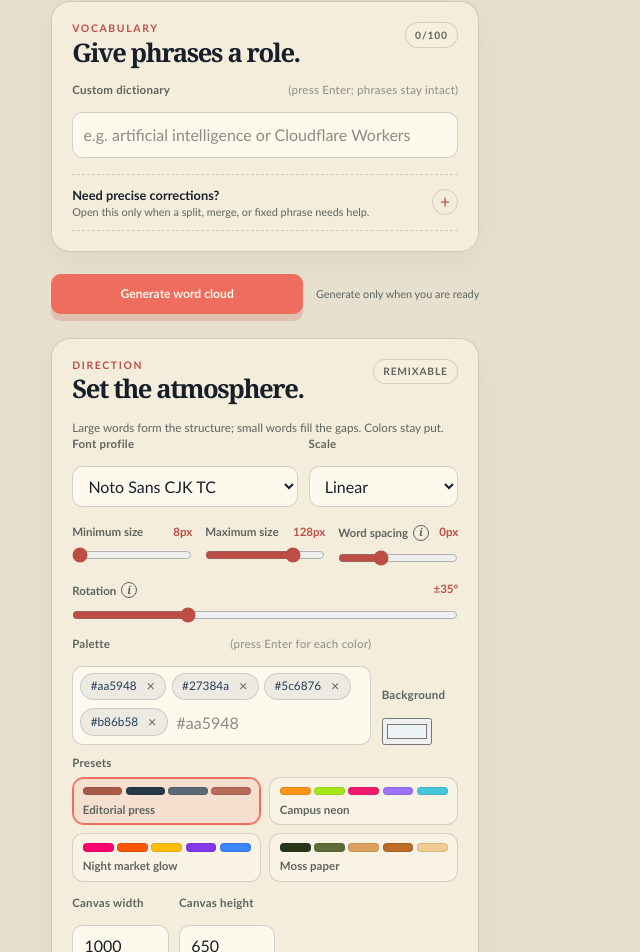
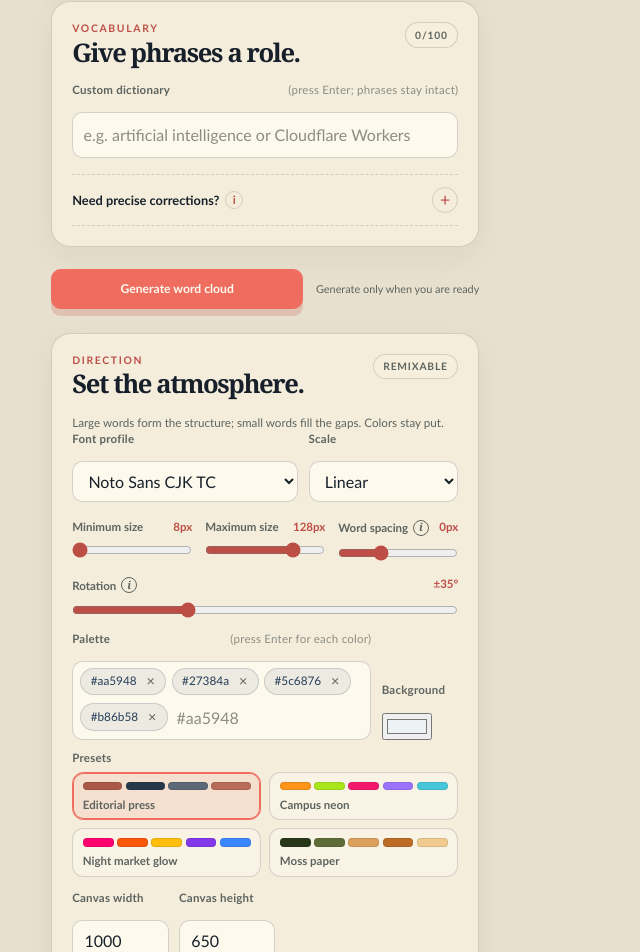
Before and after one commit to dytsou/wordcloud, a React (Vite) app: page / in a window 1280 px wide. Shown: the part 767-1719 px from the top of the page, without its empty margins (0-640 px from the left). Built offline with nearby package versions, Linux system fonts and the light colour scheme.

Commit message:
chore: put the description into info

```diff
--- a/src/components/TokenRulesPanel.tsx
+++ b/src/components/TokenRulesPanel.tsx
@@ -119,21 +119,33 @@ export function TokenRulesPanel({
         />
       </div>
 
+      <div className="precision-disclosure-row">
         <button
           className="precision-disclosure"
           type="button"
           aria-expanded={isPrecisionOpen}
           aria-controls="precision-rules"
+          aria-describedby="precision-open-hint"
           onClick={() => setIsPrecisionOpen((open) => !open)}
         >
-        <span>
+          <span className="precision-disclosure-copy">
             <strong>{t("precisionOpen")}</strong>
-          <small>{t("precisionOpenHint")}</small>
+            <span
+              className="precision-disclosure-info"
+              data-tooltip={t("precisionOpenHint")}
+              aria-hidden="true"
+            >
+              i
+            </span>
           </span>
           <span className="precision-disclosure-mark" aria-hidden="true">
             {isPrecisionOpen ? "−" : "+"}
           </span>
         </button>
+        <span className="sr-only" id="precision-open-hint">
+          {t("precisionOpenHint")}
+        </span>
+      </div>
 
       <div
         id="precision-rules"
--- a/src/styles/theme.css
+++ b/src/styles/theme.css
@@ -609,35 +609,88 @@ input[type="checkbox"] {
   margin-top: 0.8rem;
 }
 
+.precision-disclosure-row {
+  position: relative;
+  display: flex;
+  align-items: center;
+  gap: 0.55rem;
+  margin-top: 1rem;
+  border-top: 1px dashed var(--line);
+  border-bottom: 1px dashed var(--line);
+}
+
 .precision-disclosure {
   display: flex;
   width: 100%;
+  min-width: 0;
   align-items: center;
   justify-content: space-between;
   gap: 1rem;
-  margin-top: 1rem;
   padding: 0.75rem 0;
   border: 0;
-  border-top: 1px dashed var(--line);
-  border-bottom: 1px dashed var(--line);
   color: var(--ink);
   background: transparent;
   text-align: left;
 }
 
-.precision-disclosure > span:first-child {
-  display: grid;
-  gap: 0.15rem;
+.precision-disclosure-copy {
+  display: inline-flex;
+  align-items: center;
+  gap: 0.35rem;
 }
 
 .precision-disclosure strong {
   font-size: 0.8rem;
 }
 
-.precision-disclosure small {
-  color: var(--ink-soft);
-  font-size: 0.68rem;
+.precision-disclosure-info {
+  position: relative;
+  display: grid;
+  width: 1.15rem;
+  height: 1.15rem;
+  place-items: center;
+  border: 1px solid var(--line);
+  border-radius: 50%;
+  color: var(--coral-dark);
+  background: transparent;
+  font-size: 0.72rem;
+  font-weight: 700;
+  line-height: 1;
+}
+
+.precision-disclosure-info::after {
+  position: absolute;
+  z-index: 2;
+  bottom: calc(100% + 0.45rem);
+  left: 50%;
+  width: max-content;
+  max-width: min(18rem, calc(100vw - 2rem));
+  padding: 0.65rem 0.75rem;
+  transform: translate(-50%, 0.2rem);
+  border: 1px solid var(--line);
+  border-radius: 0.65rem;
+  color: var(--ink);
+  background: var(--paper);
+  box-shadow: var(--shadow);
+  content: attr(data-tooltip);
+  font-size: 0.74rem;
   font-weight: 400;
+  line-height: 1.5;
+  opacity: 0;
+  pointer-events: none;
+  visibility: hidden;
+}
+
+.precision-disclosure:hover .precision-disclosure-info::after,
+.precision-disclosure:focus-visible .precision-disclosure-info::after {
+  transform: translate(-50%, 0);
+  opacity: 1;
+  visibility: visible;
+}
+
+.precision-disclosure:hover .precision-disclosure-info,
+.precision-disclosure:focus-visible .precision-disclosure-info {
+  color: var(--coral-dark);
 }
 
 .precision-disclosure-mark {
```
Lines whose indentation alone changed are shown as unchanged.
